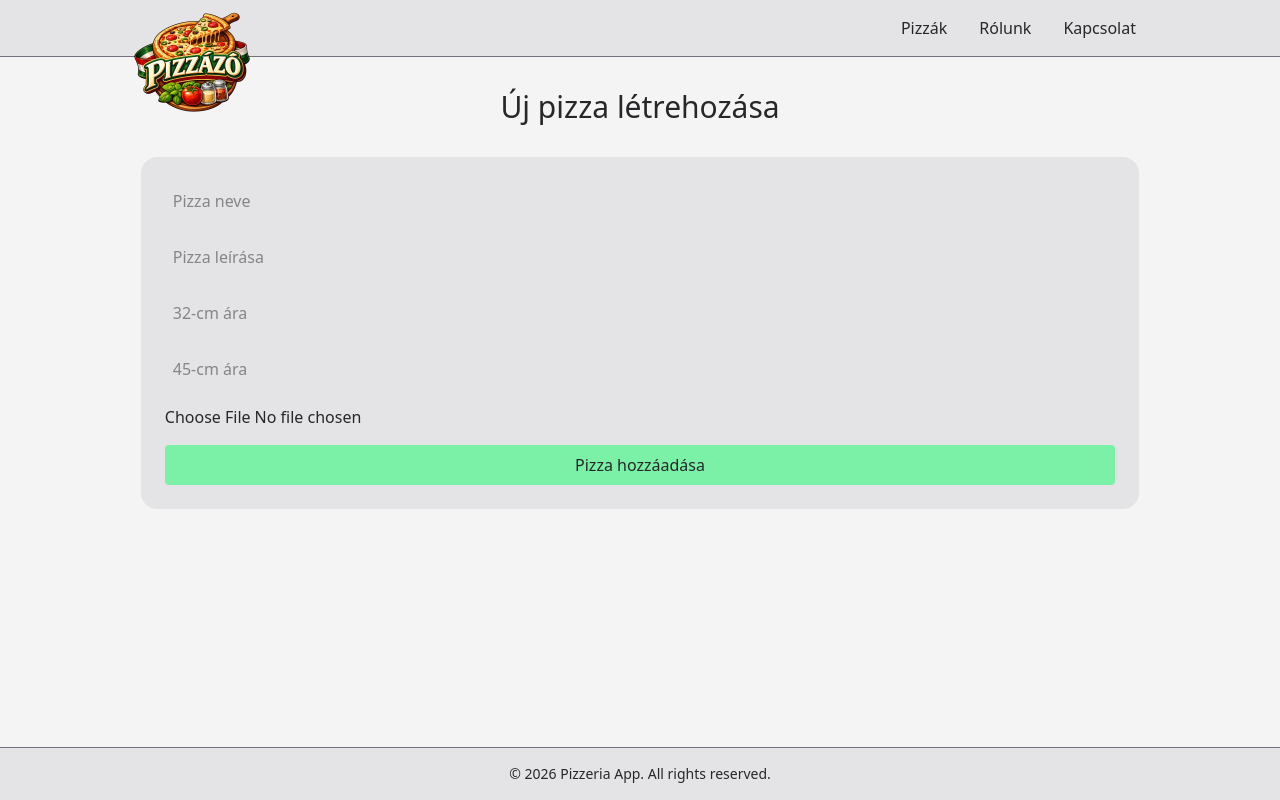
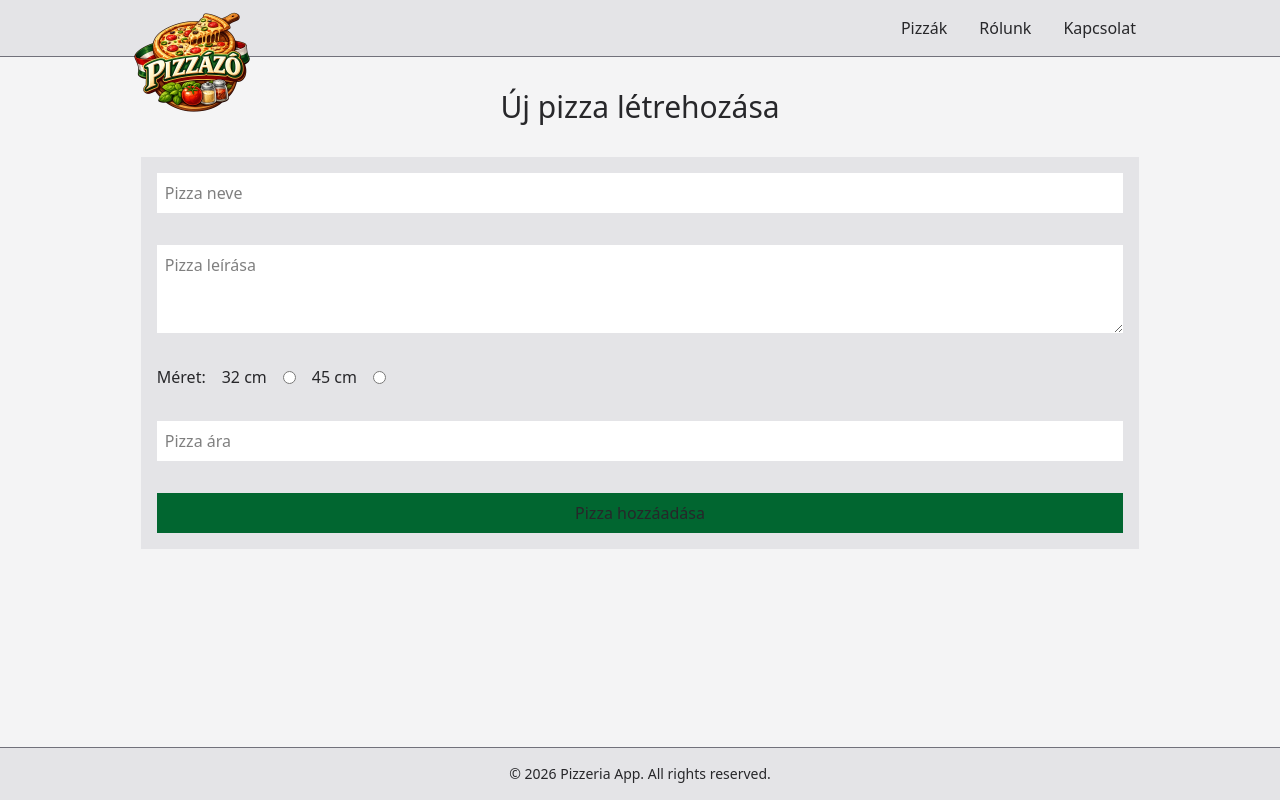
Before and after one commit to G3rzson/fullstack_pizzeria_app, a Next.js app: page /pizzas/create in a window 1280 px wide. Built offline with nearby package versions, Linux system fonts and the light colour scheme.

Commit message:
updated create pizza form

```diff
--- a/app/layout.tsx
+++ b/app/layout.tsx
@@ -2,6 +2,7 @@ import type { Metadata } from "next";
 import "./globals.css";
 import Footer from "@/components/Footer/Footer";
 import Header from "@/components/Header/Header";
+import ToastProvider from "@/components/ReactHotToast/ReactHotToast";
 
 export const metadata: Metadata = {
   title: "Pizzeria App",
@@ -24,6 +25,8 @@ export default function RootLayout({
         </main>
 
         <Footer />
+
+        <ToastProvider />
       </body>
     </html>
   );
--- a/app/pizzas/create/page.tsx
+++ b/app/pizzas/create/page.tsx
@@ -1,4 +1,4 @@
-import PizzaForm from "@/components/Forms/PizzaForm/PizzaForm";
+import PizzaForm from "@/components/Forms/PizzaForm";
 
 export default function Page() {
   return (
--- a/app/pizzas/page.tsx
+++ b/app/pizzas/page.tsx
@@ -6,7 +6,7 @@ export default function Page() {
       <h1 className="text-center text-3xl my-8">Pizzák</h1>
       <Link
         href="/pizzas/create"
-        className="dark:bg-blue-900 bg-blue-300 hover:bg-blue-400 dark:hover:bg-blue-800 duration-300 px-4 py-2 rounded absolute right-0 top-8"
+        className="bg-amber-700 px-4 py-2 rounded absolute right-0 top-8"
       >
         Új pizza hozzáadása
       </Link>
--- /dev/null
+++ b/components/Elements/FormInput.tsx
@@ -0,0 +1,50 @@
+"use client";
+
+import {
+  FieldErrors,
+  FieldValues,
+  Path,
+  UseFormRegister,
+} from "react-hook-form";
+
+type Props<T extends FieldValues> = {
+  register: UseFormRegister<T>;
+  registername: Path<T>;
+  type: "text" | "textarea";
+  placeholder: string;
+  errors?: FieldErrors<T>;
+};
+
+export default function FormInput<T extends FieldValues>({
+  register,
+  registername,
+  type,
+  placeholder,
+  errors,
+}: Props<T>) {
+  if (type === "textarea") {
+    return (
+      <textarea
+        className="bg-white text-black p-2 w-full"
+        placeholder={placeholder}
+        rows={3}
+        {...register(registername)}
+      />
+    );
+  }
+  return (
+    <div className="relative w-full">
+      <input
+        type={type}
+        className="bg-white text-black p-2 w-full"
+        placeholder={placeholder}
+        {...register(registername)}
+      />
+      {errors && errors[registername] && (
+        <p className="text-red-400 text-sm absolute -bottom-6 left-0">
+          {errors[registername]?.message as string}
+        </p>
+      )}
+    </div>
+  );
+}
--- /dev/null
+++ b/components/Elements/FormRadioBtn.tsx
@@ -0,0 +1,53 @@
+import {
+  FieldErrors,
+  FieldValues,
+  Path,
+  UseFormRegister,
+} from "react-hook-form";
+
+type Props<T extends FieldValues> = {
+  register: UseFormRegister<T>;
+  registername: Path<T>;
+  errors?: FieldErrors<T>;
+};
+
+export default function FormRadioBtn<T extends FieldValues>({
+  register,
+  registername,
+  errors,
+}: Props<T>) {
+  return (
+    <>
+      <div className="relative w-full flex flex-col">
+        <div className="flex gap-4 items-center">
+          <p>Méret:</p>
+          <label htmlFor="pizzaSize32cm" className="cursor-pointer">
+            32 cm
+          </label>
+          <input
+            id="pizzaSize32cm"
+            type="radio"
+            value="32cm"
+            className="cursor-pointer"
+            {...register(registername)}
+          />
+          <label htmlFor="pizzaSize45cm" className="cursor-pointer">
+            45 cm
+          </label>
+          <input
+            id="pizzaSize45cm"
+            type="radio"
+            value="45cm"
+            className="cursor-pointer"
+            {...register(registername)}
+          />
+        </div>
+        {errors && errors[registername] && (
+          <p className="text-red-400 text-sm absolute -bottom-6 left-0">
+            {errors[registername]?.message as string}
+          </p>
+        )}
+      </div>
+    </>
+  );
+}
--- /dev/null
+++ b/components/Elements/FormSubmitBtn.tsx
@@ -0,0 +1,16 @@
+type Props = {
+  children: React.ReactNode;
+  isSubmitting: boolean;
+};
+
+export default function FormSubmitBtn({ children, isSubmitting }: Props) {
+  return (
+    <button
+      type="submit"
+      disabled={isSubmitting}
+      className="bg-green-800 px-4 py-2"
+    >
+      {children}
+    </button>
+  );
+}
--- /dev/null
+++ b/components/Forms/PizzaForm.tsx
@@ -0,0 +1,68 @@
+"use client";
+
+import {
+  pizzaFormSchema,
+  type PizzaFormSchemaType,
+} from "@/validation/pizzaFormValidator";
+import { zodResolver } from "@hookform/resolvers/zod";
+import { useForm } from "react-hook-form";
+import FormInput from "../Elements/FormInput";
+import FormRadioBtn from "../Elements/FormRadioBtn";
+import FormSubmitBtn from "../Elements/FormSubmitBtn";
+
+export default function PizzaForm() {
+  const {
+    register,
+    handleSubmit,
+    formState: { errors, isSubmitting },
+    reset,
+  } = useForm<PizzaFormSchemaType>({
+    resolver: zodResolver(pizzaFormSchema),
+  });
+
+  async function onSubmit(data: PizzaFormSchemaType) {
+    console.log(data);
+    reset();
+  }
+
+  return (
+    <form
+      onSubmit={handleSubmit(onSubmit)}
+      className="flex flex-col gap-8 sm:w-4/5 w-full mx-auto dark:bg-zinc-800 bg-zinc-200 p-4"
+    >
+      <FormInput
+        placeholder="Pizza neve"
+        register={register}
+        type="text"
+        registername="pizzaName"
+        errors={errors}
+      />
+
+      <FormInput
+        placeholder="Pizza leírása"
+        register={register}
+        type="textarea"
+        registername="pizzaDescription"
+        errors={errors}
+      />
+
+      <FormRadioBtn
+        register={register}
+        registername="pizzaSize"
+        errors={errors}
+      />
+
+      <FormInput
+        placeholder="Pizza ára"
+        register={register}
+        type="text"
+        registername="pizzaPrice"
+        errors={errors}
+      />
+
+      <FormSubmitBtn isSubmitting={isSubmitting}>
+        Pizza hozzáadása
+      </FormSubmitBtn>
+    </form>
+  );
+}
--- a/components/Forms/PizzaForm/PizzaForm.tsx
+++ /dev/null
@@ -1,17 +0,0 @@
-export default function PizzaForm() {
-  return (
-    <form className="flex flex-col gap-4 sm:w-4/5 w-full mx-auto dark:bg-zinc-800 bg-zinc-200 p-6 rounded-2xl">
-      <input type="text" className="p-2" placeholder="Pizza neve" />
-      <input type="text" className="p-2" placeholder="Pizza leírása" />
-      <input type="text" className="p-2" placeholder="32-cm ára" />
-      <input type="text" className="p-2" placeholder="45-cm ára" />
-      <input type="file" />
-      <button
-        type="submit"
-        className="dark:bg-green-900 bg-green-300 hover:bg-green-400 dark:hover:bg-green-800 duration-300 px-4 py-2 rounded"
-      >
-        Pizza hozzáadása
-      </button>
-    </form>
-  );
-}
--- /dev/null
+++ b/components/ReactHotToast/ReactHotToast.tsx
@@ -0,0 +1,7 @@
+"use client";
+
+import { Toaster } from "react-hot-toast";
+
+export default function ToastProvider() {
+  return <Toaster position="top-right" />;
+}
--- /dev/null
+++ b/validation/pizzaFormValidator.ts
@@ -0,0 +1,24 @@
+import { z } from "zod";
+
+export const pizzaFormSchema = z.object({
+  pizzaName: z
+    .string()
+    .trim()
+    .min(1, "Text is required")
+    .max(20, "Text must be at most 20 characters"),
+  pizzaDescription: z
+    .string()
+    .trim()
+    .min(1, "Text is required")
+    .max(50, "Text must be at most 50 characters"),
+  pizzaSize: z.enum(["32cm", "45cm"]),
+  pizzaPrice: z
+    .string()
+    .min(1, "Price is required")
+    .max(4, "Price must be at most 4 characters")
+    .refine((val) => !isNaN(Number(val)), {
+      message: "Only numbers are allowed",
+    }),
+});
+
+export type PizzaFormSchemaType = z.infer<typeof pizzaFormSchema>;
```
Also changed, not shown: package.json (+6 -2 lines), 1 other file (tests, documents, lock files or other folders).
